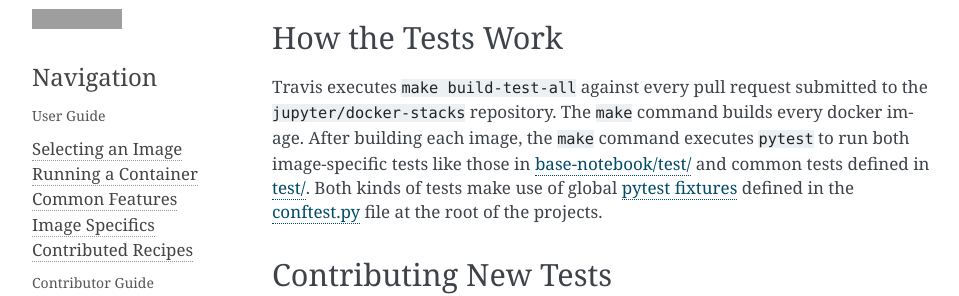
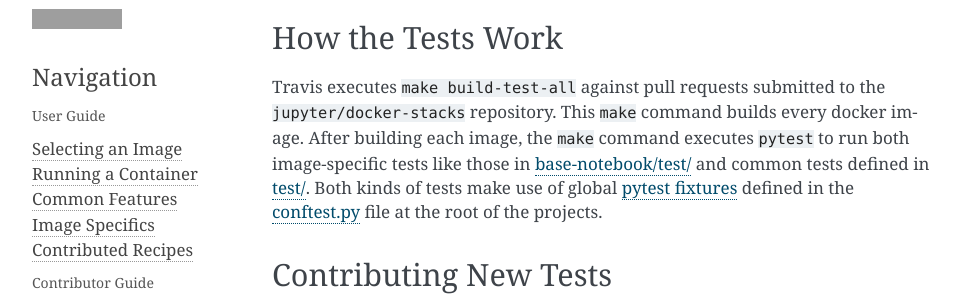
Before and after one commit to jupyter/docker-stacks, a Sphinx documentation site: the page built from docs/contributing/tests.md, in a window 1280 px wide, cut to the strip 216-512 px from the top of the page. Shown: the whole strip, without its empty margins (148-1107 px from the left). Built offline with Sphinx 7.4.7, drawn with Linux system fonts in a browser that asks for light colours; grey boxes are pictures that could not be loaded.

Commit message:
Minor doc update to test tx-en

```diff
--- a/docs/contributing/tests.md
+++ b/docs/contributing/tests.md
@@ -4,7 +4,7 @@ We greatly appreciate pull requests that extend the automated tests that vet the
 
 ## How the Tests Work
 
-Travis executes `make build-test-all` against every pull request submitted to the `jupyter/docker-stacks` repository. The `make` command builds every docker image. After building each image, the `make` command executes `pytest` to run both image-specific tests like those in [base-notebook/test/](https://github.com/jupyter/docker-stacks/tree/master/base-notebook/test) and common tests defined in [test/](https://github.com/jupyter/docker-stacks/tree/master/test). Both kinds of tests make use of global [pytest fixtures](https://docs.pytest.org/en/latest/fixture.html) defined in the [conftest.py](https://github.com/jupyter/docker-stacks/blob/master/conftest.py) file at the root of the projects.
+Travis executes `make build-test-all` against pull requests submitted to the `jupyter/docker-stacks` repository. This `make` command builds every docker image. After building each image, the `make` command executes `pytest` to run both image-specific tests like those in [base-notebook/test/](https://github.com/jupyter/docker-stacks/tree/master/base-notebook/test) and common tests defined in [test/](https://github.com/jupyter/docker-stacks/tree/master/test). Both kinds of tests make use of global [pytest fixtures](https://docs.pytest.org/en/latest/fixture.html) defined in the [conftest.py](https://github.com/jupyter/docker-stacks/blob/master/conftest.py) file at the root of the projects.
 
 ## Contributing New Tests
 
```
